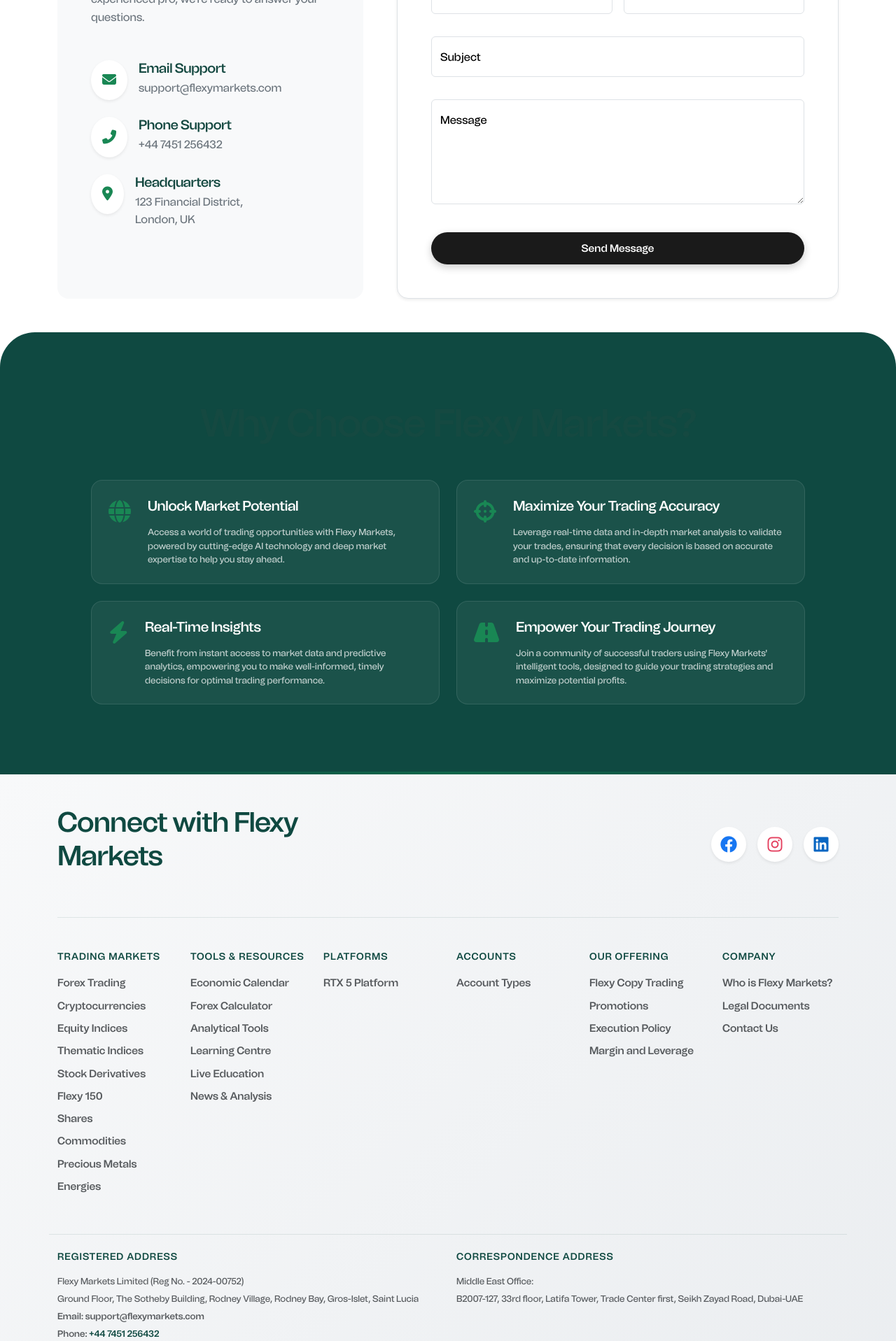
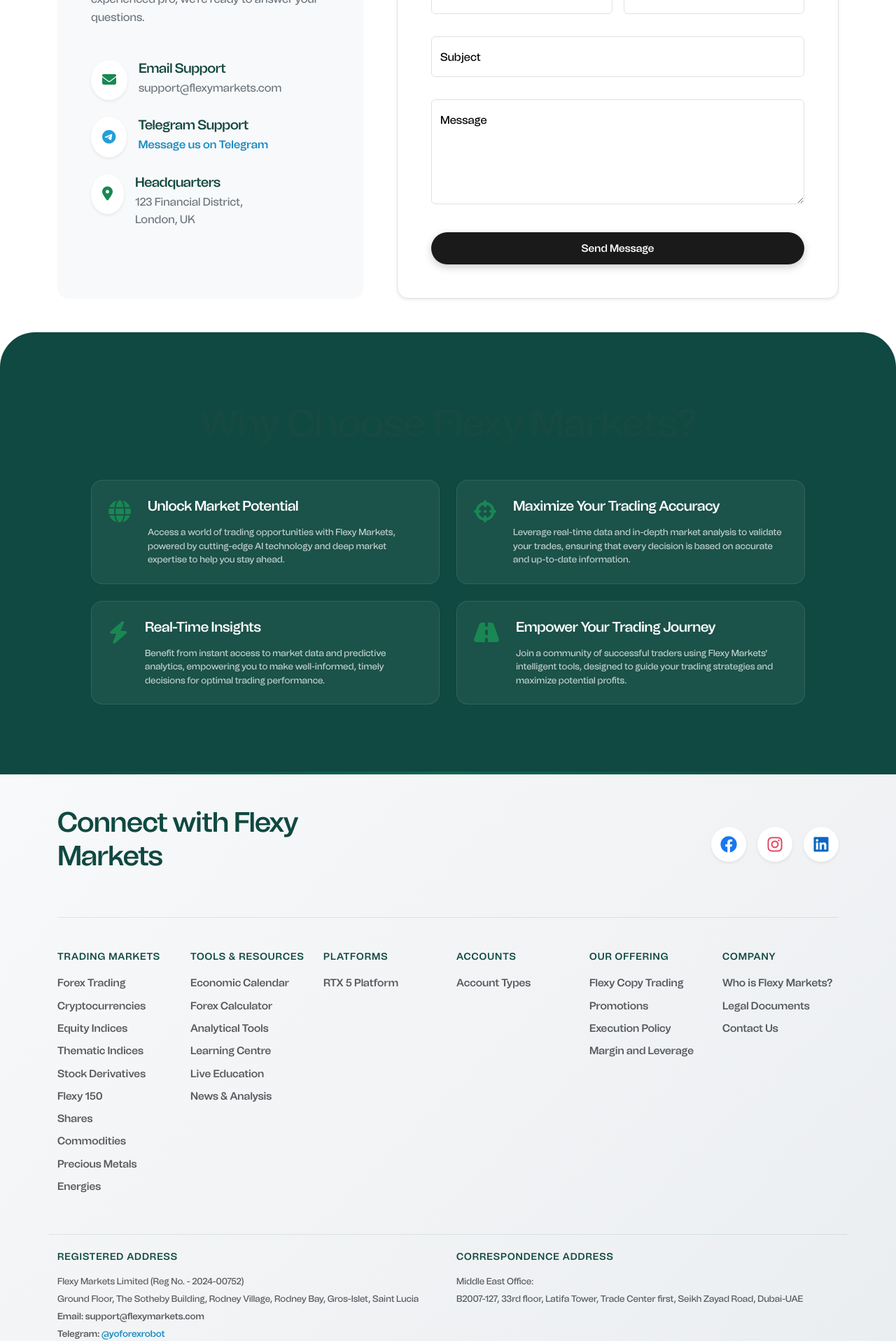
Before and after one commit to YoForex005/Flexy_market_landing, a Next.js app: page /contact in a window 1280 px wide. Shown: the part 880-2797 px from the top of the page at 70% size. Built offline with nearby package versions, Linux system fonts and the light colour scheme.

Commit message:
Use Telegram for support

```diff
--- a/app/contact/content.tsx
+++ b/app/contact/content.tsx
@@ -75,7 +75,7 @@
                     </h1>
                     <p className="fs-5 text-secondary mb-5 mx-auto lh-lg" style={{ maxWidth: '750px' }}>
                         Have questions? Our dedicated support team is available around the clock to assist you.
-                        Reach out to us via phone, email, or live chat.
+                        Reach out to us via email or Telegram.
                     </p>
                 </div>
             </section>
@@ -103,12 +103,14 @@
                                 </div>
 
                                 <div className="d-flex align-items-start mb-4">
-                                    <div className="bg-white p-3 rounded-circle shadow-sm text-success me-3">
-                                        <i className="fas fa-phone-alt fa-lg"></i>
+                                    <div className="bg-white p-3 rounded-circle shadow-sm me-3" style={{ color: '#229ed9' }}>
+                                        <i className="fab fa-telegram-plane fa-lg"></i>
                                     </div>
                                     <div>
-                                        <h5 className="fw-bold mb-1">Phone Support</h5>
-                                        <p className="text-secondary mb-0">+44 7451 256432</p>
+                                        <h5 className="fw-bold mb-1">Telegram Support</h5>
+                                        <a href="https://t.me/yoforexrobot" target="_blank" rel="noopener noreferrer" className="text-decoration-none" style={{ color: '#168ac2' }}>
+                                            Message us on Telegram
+                                        </a>
                                     </div>
                                 </div>
 
--- a/app/contact/page.tsx
+++ b/app/contact/page.tsx
@@ -4,7 +4,7 @@
 
 export const metadata: Metadata = {
     title: 'Contact Us | 24/7 Customer Support | Flexy Markets',
-    description: 'Contact Flexy Markets customer support. Available 24/7 via email, phone, and live chat to assist you with your trading needs.',
+    description: 'Contact Flexy Markets customer support. Available 24/7 via email and Telegram to assist you with your trading needs.',
 };
 
 export default function ContactPage() {
--- a/app/globals.css
+++ b/app/globals.css
@@ -713,25 +713,6 @@
   transform: scale(1.05);
 }
 
-.whatsapp-btn {
-  width: 60px;
-  height: 60px;
-  background: #25d366;
-  border-radius: 50%;
-  display: flex;
-  align-items: center;
-  justify-content: center;
-  color: var(--bg-primary);
-  font-size: 30px;
-  box-shadow: 0 4px 15px rgba(0, 0, 0, 0.2);
-  cursor: pointer;
-  transition: transform var(--transition-normal);
-}
-
-.whatsapp-btn:hover {
-  transform: scale(1.1);
-}
-
 .close-chat {
   width: 24px;
   height: 24px;
--- a/app/layout.tsx
+++ b/app/layout.tsx
@@ -105,10 +105,10 @@
           'https://www.facebook.com/flexymarkets/',
           'https://www.instagram.com/officialflexymarktes',
           'https://www.linkedin.com/company/flexy-market/',
+          'https://t.me/yoforexrobot',
         ],
         contactPoint: {
           '@type': 'ContactPoint',
-          telephone: '+44-7451-256432',
           email: 'support@flexymarkets.com',
           contactType: 'customer service',
         },
--- a/components/Footer.tsx
+++ b/components/Footer.tsx
@@ -114,12 +114,14 @@
                                 <p className="text-muted small mb-1">Ground Floor, The Sotheby Building, Rodney Village, Rodney Bay, Gros-Islet, Saint Lucia</p>
                                 <p className="text-muted small mb-1"><strong>Email:</strong> <a href="mailto:support@flexymarkets.com">support@flexymarkets.com</a></p>
                                 <p className="text-muted small mb-0">
-                                    <strong>Phone:</strong>{" "}
+                                    <strong>Telegram:</strong>{" "}
                                     <a
-                                        href="tel:+447451256432"
-                                        style={{ color: '#0f4941', textDecoration: 'none' }}
+                                        href="https://t.me/yoforexrobot"
+                                        target="_blank"
+                                        rel="noopener noreferrer"
+                                        style={{ color: '#168ac2', textDecoration: 'none' }}
                                     >
-                                        +44 7451 256432
+                                        @yoforexrobot
                                     </a>
                                 </p>
                             </div>
--- a/components/Support.tsx
+++ b/components/Support.tsx
@@ -13,7 +13,7 @@
                             Contact Flexy Markets Support
                         </h2>
                         <p className="lead text-muted mb-4">
-                            Get help with account access, the trading platform and general enquiries. Find our email, phone and office details on the contact page.
+                            Get help with account access, the trading platform and general enquiries. Find our email, Telegram and office details on the contact page.
                         </p>
                         <Link
                             href="/contact"
```
Also changed, not shown: public/llms.txt.
